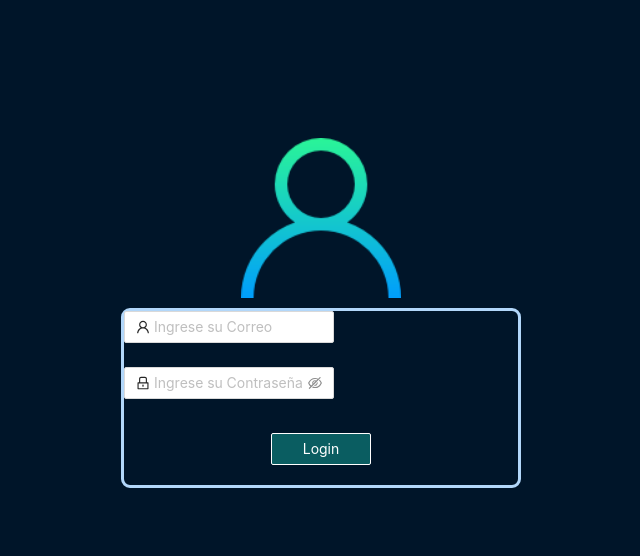
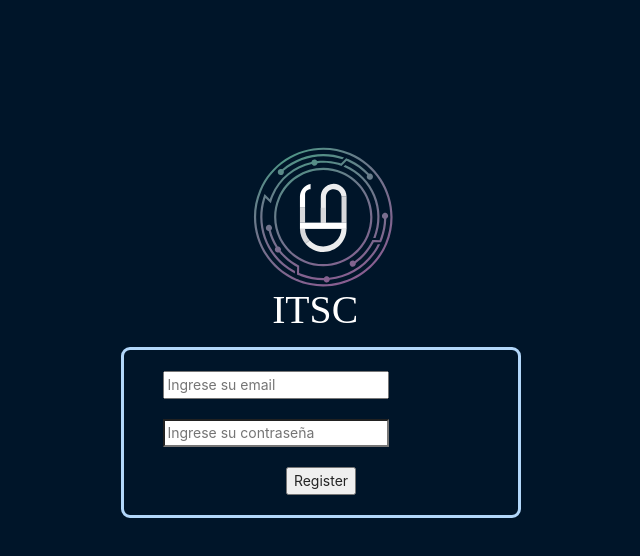
Before and after one commit to Itsystemsproyect/itscash.me, a React (Create React App) app in the folder frontend/: page /login in a window 1280 px wide. Shown: the top 556 px of the page, without its empty margins (319-959 px from the left). Built offline with nearby package versions, Linux system fonts and the light colour scheme.

Commit message:
Logear usuario

```diff
--- a/frontend/src/pages/LoginPage.js
+++ b/frontend/src/pages/LoginPage.js
@@ -1,69 +1,101 @@
-import React from "react";
-import { Form, Input, Button } from "antd";
+import React, { useState, useContext, useEffect } from "react";
+import AuthContext from "../context/auth/authContext";
+import AlertContext from "../context/alert/alertContext";
+import { Link } from "react-router-dom";
+
 import { UserOutlined, LockOutlined } from '@ant-design/icons';
-import itsc from "../assets/img/usuario.png";
+import itsc from "../assets/img/itscx400.svg";
 import "../assets/css/LoginPage.css"
 
-const LoginPage = () => {
+const LoginPage = (props) => {
+  const alertContext = useContext(AlertContext);
+  const authContext = useContext(AuthContext);
+
+  const { setAlert } = alertContext;
+  const { login, error, clearErrors, isAuthenticated } = authContext;
+
+  useEffect(() => {
+    if (isAuthenticated) {
+      props.history.push('/');
+    }
+
+    if (error === 'Invalid Credentials') {
+      setAlert(error, 'danger');
+      clearErrors();
+    }
+    // eslint-disable-next-line
+  }, [error, isAuthenticated, props.history]);
+
+  const [user, setUser] = useState({
+    email: '',
+    password: ''
+  });
+
+  const { email, password } = user;
+
+  const onChange = e => setUser({ ...user, [e.target.name]: e.target.value });
+
+  const onSubmit = e => {
+    e.preventDefault();
+    if (email === '' || password === '') {
+      setAlert('Please fill in all fields', 'danger');
+    } else {
+      login({
+        email,
+        password
+      });
+    }
+  };
+
   return (
     <>
       <div className="login-page">
         <div className="loginimg">
+            <Link to='/'>
               <img
               width={160} src={itsc} alt="logo"
               />
+            </Link>
         </div>
 
-      <Form className="loginform"
-        name="basic"
-        labelCol={{
-          span: 8,
-        }}
-        wrapperCol={{
-          span: 16,
-        }}
-        initialValues={{
-          remember: true,
-        }}
-        autoComplete="off"
-      >
-        <Form.Item className="emailform"
+      <form onSubmit={onSubmit} className="loginform">
 
+        <div className="form-group emailform">
+
+          <input
+          placeholder="Ingrese su email"
+            className="inputmail"
+            id="email"
+            type="email"
             name="email"
-          rules={[
-            {
-              required: true,
-              message: "Por favor ingresa tu email",
-            },
-          ]}
-        >
-          <div className="emailpass">
-          <Input className="inputmail" placeholder="Ingrese su Correo" prefix={<UserOutlined />} />
+            value={email}
+            onChange={onChange}
+            required
+          />
         </div>
-        </Form.Item>
+        <div className="form-group emailform">
 
-        <Form.Item className="emailform"
+          <input
+            placeholder="Ingrese su contraseña"
+            className="inputpassword"
+            id="password"
+            type="password"
+            name="password"
+            value={password}
+            onChange={onChange}
+            required
+            minLength="7"
+          />
+        </div>
+        <div className="btnlogin">
 
-          name="password"
-          rules={[
-            {
-              required: true,
-              message: "Por favor ingresa tu contraseña",
-            },
-          ]}
-        >
-          <div className="emailpass">
-          <Input.Password className="inputpassword"
-          placeholder='Ingrese su Contraseña' prefix={<LockOutlined/>}/>
+        <input
+          type="submit"
+          value="Register"
+
+        />
         </div>
-        </Form.Item>
-        <div className="btnlogin">
-        <Button ghost key="boton">
-          Login
-        </Button>
-        </div>
-
-      </Form>
+      </form>
       </div>
     </>
   );
--- a/frontend/src/pages/RegisterPage.js
+++ b/frontend/src/pages/RegisterPage.js
@@ -4,12 +4,18 @@ import AuthContext from "../context/auth/authContext";
 import { Link } from "react-router-dom";
 import itsc from "../assets/img/itscx400.svg";
 
+
+
+
 const RegisterPage = (props) => {
+
+
+
   const alertContext = useContext(AlertContext);
   const authContext = useContext(AuthContext);
 
   const { setAlert } = alertContext;
-  const { register, error, clearErrors, isAuthenticated } = authContext;
+  const { error, clearErrors, isAuthenticated } = authContext;
 
   useEffect(() => {
     if (isAuthenticated) {
@@ -33,11 +39,14 @@ const RegisterPage = (props) => {
   const onChange = (e) => setUser({ ...user, [e.target.name]: e.target.value });
 
   const onSubmit = (e) => {
+    console.log('Entró evento onSubmit')
     e.preventDefault();
     if (username === "" || email === "" || password === "") {
       setAlert("Por favor ingresa todos los campos", "danger");
+      console.log('Los campos están vacíos')
     } else {
-      register({
+      console.log('los campos son correctos')
+      authContext.register({
         username,
         email,
         password,
@@ -45,12 +54,26 @@ const RegisterPage = (props) => {
     }
   };
 
+
+
+
   return (
     <>
-      <form onSubmit={onSubmit}>
-        <div className="form-group">
-          <label htmlFor="username">Name</label>
+      <div className="login-page">
+        <div className="loginimg">
+            <Link to='/'>
+              <img
+              width={160} src={itsc} alt="logo"
+              />
+            </Link>
+        </div>
+
+      <form onSubmit={onSubmit} className="loginform">
+        <div className="form-group emailform">
+
           <input
+            placeholder="Ingrese su usuario"
+            className="inputmail"
             id="username"
             type="text"
             name="username"
@@ -59,9 +82,11 @@ const RegisterPage = (props) => {
             required
           />
         </div>
-        <div className="form-group">
-          <label htmlFor="email">Email Address</label>
+        <div className="form-group emailform">
+
           <input
+          placeholder="Ingrese su email"
+            className="inputmail"
             id="email"
             type="email"
             name="email"
@@ -70,9 +95,11 @@ const RegisterPage = (props) => {
             required
           />
         </div>
-        <div className="form-group">
-          <label htmlFor="password">Password</label>
+        <div className="form-group emailform">
+
           <input
+            placeholder="Ingrese su contraseña"
+            className="inputpassword"
             id="password"
             type="password"
             name="password"
@@ -82,13 +109,17 @@ const RegisterPage = (props) => {
             minLength="7"
           />
         </div>
+        <div className="btnlogin">
 
         <input
           type="submit"
           value="Register"
-          className="btn btn-primary btn-block"
+
         />
+        </div>
       </form>
+      </div>
+
     </>
   );
 };
--- a/package.json
+++ b/package.json
@@ -29,6 +29,7 @@
     "morgan": "^1.10.0",
     "pg": "^8.7.1",
     "pg-hstore": "^2.3.4",
+    "react-hook-form": "^7.17.5",
     "sequelize": "^6.7.0"
   },
   "devDependencies": {
```
Also changed, not shown: 2 other files (tests, documents, lock files or other folders). Lines whose indentation alone changed are shown as unchanged.
